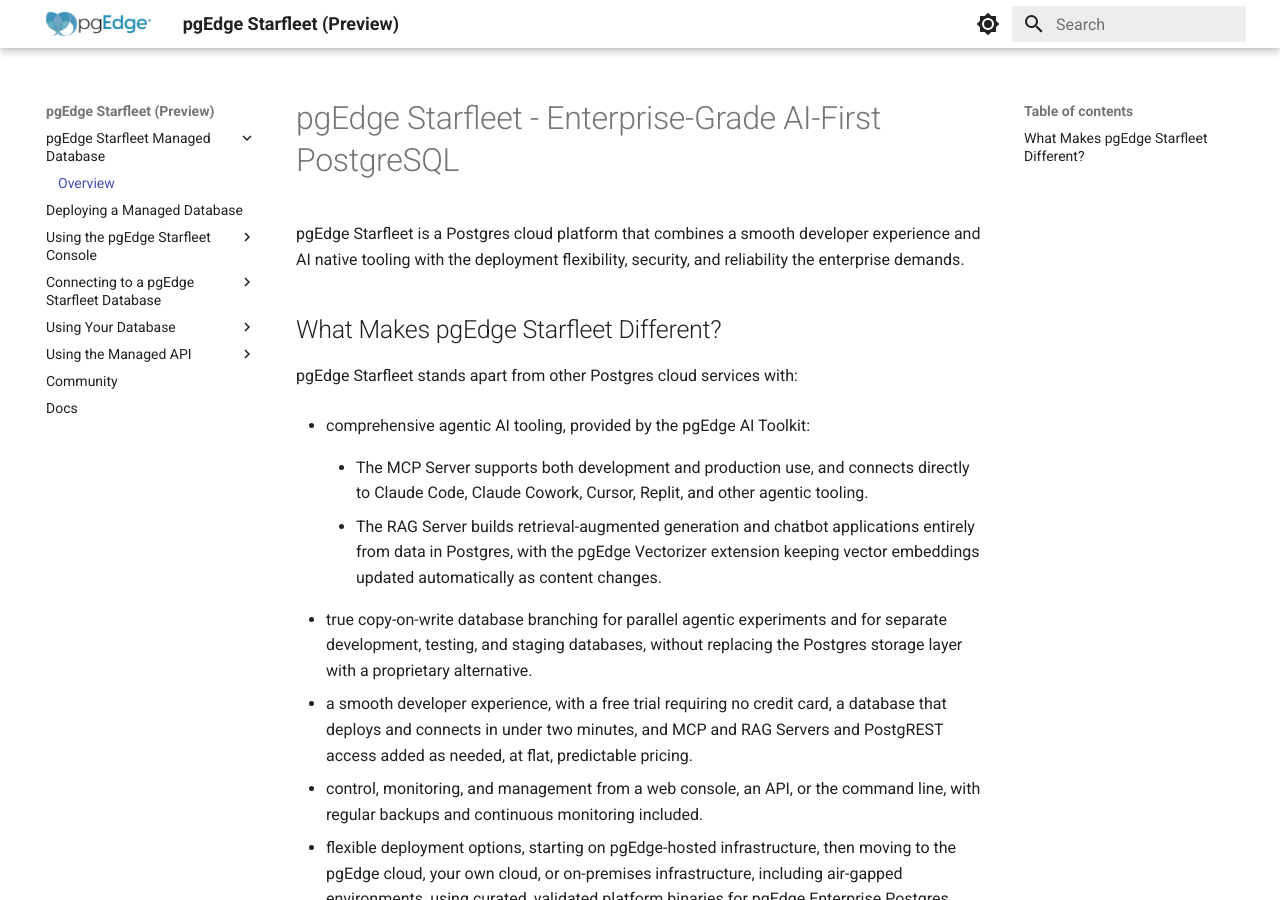
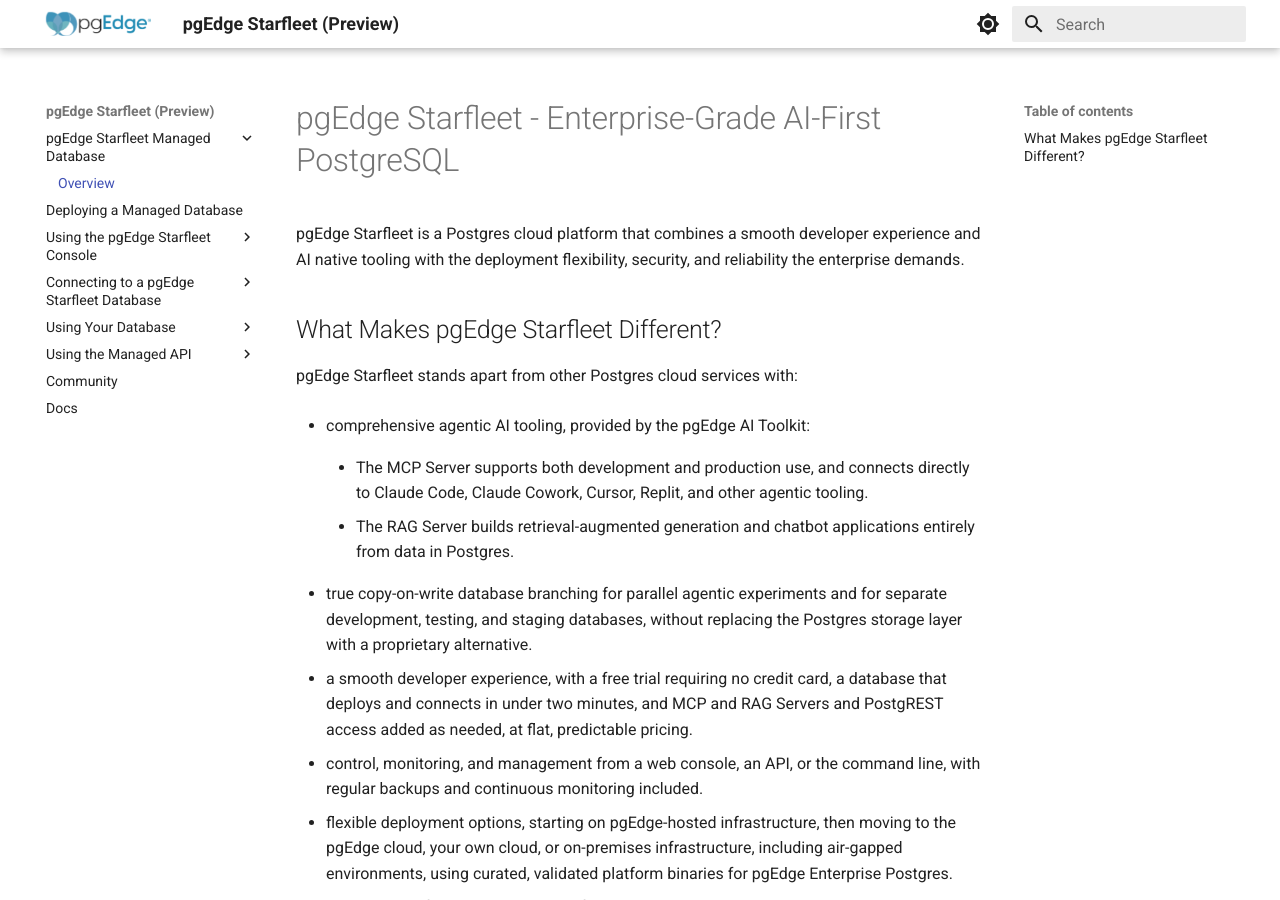
Before and after one commit to pgEdge/pgedge-starfleet-docs, an MkDocs documentation site: the page built from docs/managed/managed_index.md, in a window 1280 px wide and 900 px high. Built offline with MkDocs 1.6.1 and Material for MkDocs 9.7.7, drawn with Linux system fonts in a browser that asks for light colours.

Commit message:
docs: drop the Vectorizer claim from the overview
No customer role can install the pgEdge Vectorizer on Managed.

CLOUD-961

```diff
--- a/docs/managed/managed_index.md
+++ b/docs/managed/managed_index.md
@@ -15,9 +15,7 @@ pgEdge Starfleet stands apart from other Postgres cloud services with:
       and other agentic tooling.
 
     - The RAG Server builds retrieval-augmented generation and chatbot
-      applications entirely from data in Postgres, with the pgEdge
-      Vectorizer extension keeping vector embeddings updated
-      automatically as content changes.
+      applications entirely from data in Postgres.
 
 - true copy-on-write database branching for parallel agentic experiments
   and for separate development, testing, and staging databases, without
```
